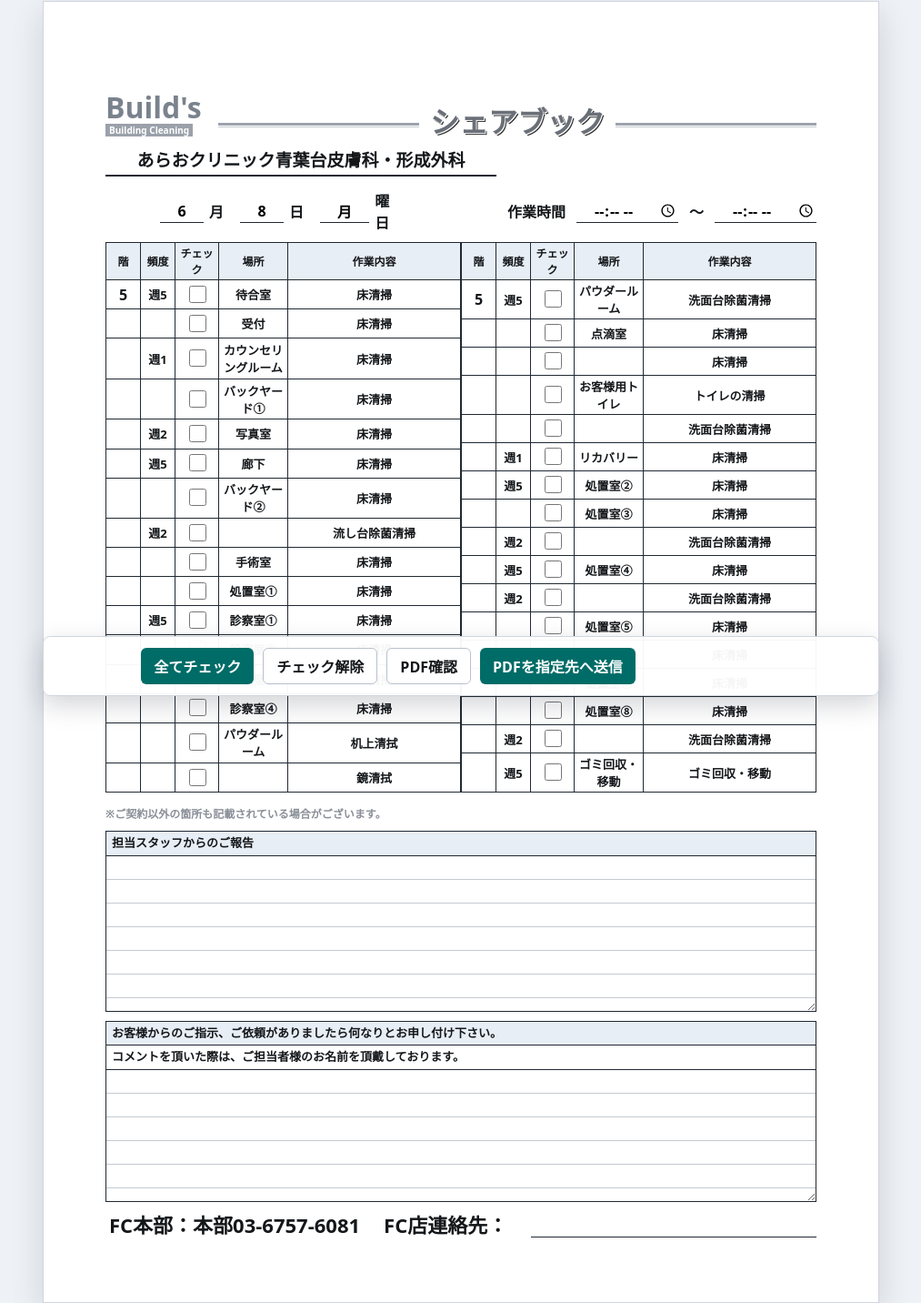
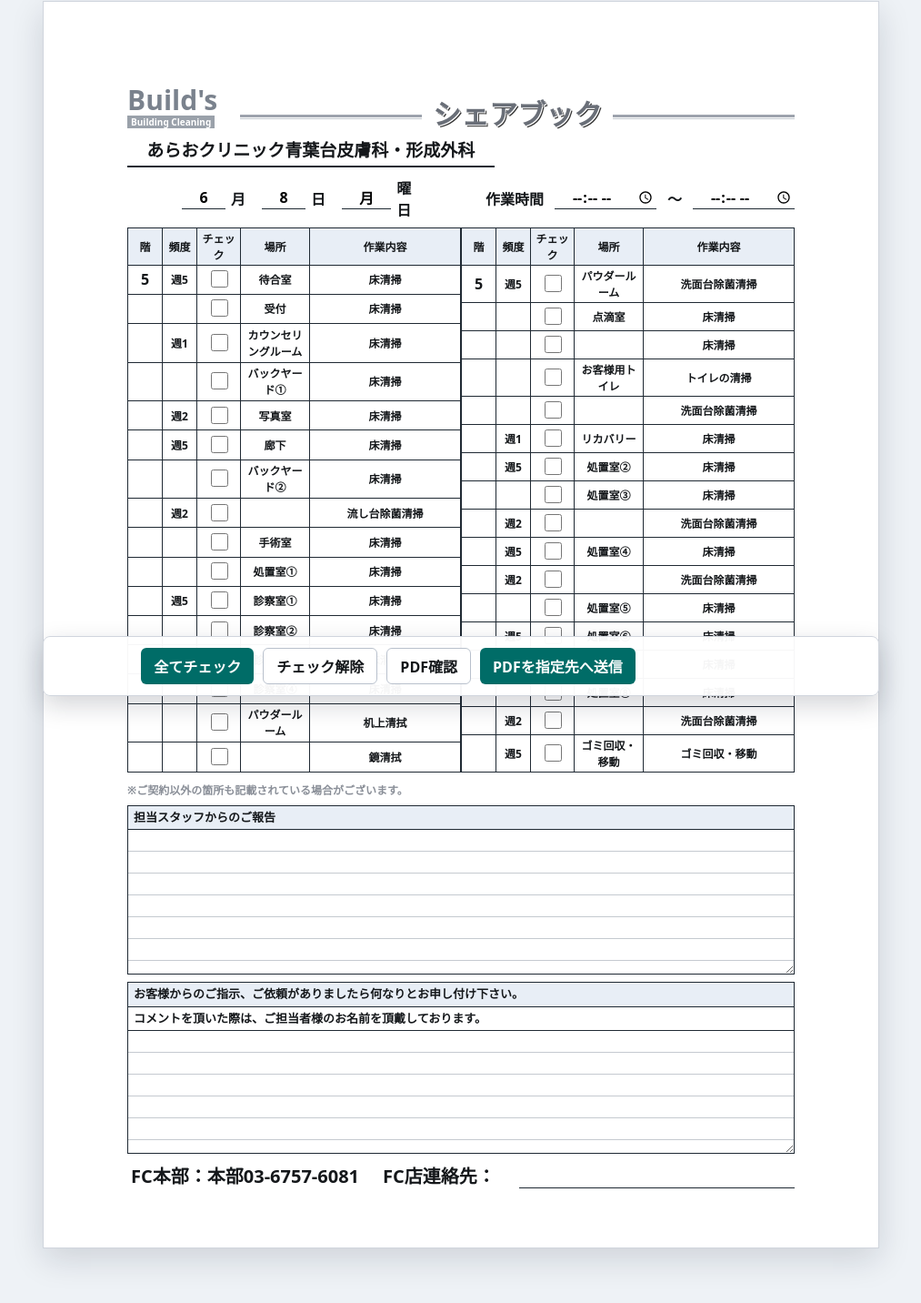
Before and after one commit to kaenapple/clinic-sharebook-report, a website: page index.html in a window 1280 px wide. Shown: the part 17-1449 px from the top of the page at 91% size, without its empty margins (133-1146 px from the left). Drawn offline with nearby package versions, Linux system fonts and the light colour scheme.

Commit message:
Fit report PDF to single A4 page

```diff
--- a/styles.css
+++ b/styles.css
@@ -20,28 +20,29 @@ body {
 .app-shell { display: grid; justify-items: center; gap: 18px; padding: 18px 18px 92px; }
 .sheet {
   width: min(920px, 100%);
-  min-height: 1280px;
-  padding: 100px 68px 70px;
+  aspect-ratio: 210 / 297;
+  min-height: auto;
+  padding: 7.5% 7.4% 5.2%;
   background: var(--paper);
   border: 1px solid #d0d5dd;
   box-shadow: 0 12px 34px rgba(16, 24, 40, 0.14);
 }
-.sheet-title { display: grid; grid-template-columns: 112px 1fr auto 1fr; align-items: end; gap: 12px; margin-bottom: 10px; }
+.sheet-title { display: grid; grid-template-columns: 112px 1fr auto 1fr; align-items: end; gap: 12px; margin-bottom: 8px; }
 .brand { display: grid; align-content: end; color: #7a828d; line-height: 1; }
-.brand strong { font-size: 32px; letter-spacing: 0; }
+.brand strong { font-size: 30px; letter-spacing: 0; }
 .brand span { width: max-content; margin-top: 2px; padding: 2px 4px; background: #9aa1aa; color: #fff; font-size: 10px; font-weight: 700; }
 .title-line { height: 5px; margin-bottom: 10px; border-top: 3px solid #9da3ad; border-bottom: 1px solid #c5cad1; }
-h1 { margin: 0; color: #6a6f78; font-size: 32px; line-height: 1; letter-spacing: 0; text-shadow: 1px 1px 0 #fff, 2px 2px 0 #333; white-space: nowrap; }
-.clinic-name { width: 55%; margin: 0 0 14px; border-bottom: 2px solid var(--line); text-align: center; font-size: 19px; font-weight: 900; line-height: 1.7; }
-.top-fields { display: grid; grid-template-columns: 70px 70px 90px 1fr; align-items: center; gap: 18px; margin: 0 0 10px; padding-left: 60px; font-weight: 800; }
+h1 { margin: 0; color: #6a6f78; font-size: 31px; line-height: 1; letter-spacing: 0; text-shadow: 1px 1px 0 #fff, 2px 2px 0 #333; white-space: nowrap; }
+.clinic-name { width: 55%; margin: 0 0 10px; border-bottom: 2px solid var(--line); text-align: center; font-size: 19px; font-weight: 900; line-height: 1.7; }
+.top-fields { display: grid; grid-template-columns: 70px 70px 90px 1fr; align-items: center; gap: 18px; margin: 0 0 8px; padding-left: 60px; font-weight: 800; }
 .top-fields label { display: flex; align-items: center; gap: 6px; }
 .top-fields input, .contact-line input { min-width: 0; border: 0; border-bottom: 1px solid var(--line); background: transparent; font: inherit; font-weight: 800; text-align: center; }
 .top-fields input { width: 58px; }
 .top-fields .time-field { justify-content: flex-end; gap: 12px; }
 .top-fields .time-field input { width: 112px; }
 .work-tables { display: grid; grid-template-columns: 1fr 1fr; gap: 0; }
-.work-table { width: 100%; border-collapse: collapse; table-layout: fixed; font-size: 13px; font-weight: 800; }
-.work-table th, .work-table td { border: 1px solid var(--line); height: 26px; padding: 2px 4px; text-align: center; vertical-align: middle; }
+.work-table { width: 100%; border-collapse: collapse; table-layout: fixed; font-size: 12px; font-weight: 800; }
+.work-table th, .work-table td { border: 1px solid var(--line); height: 23px; padding: 2px 4px; text-align: center; vertical-align: middle; }
 .work-table th { background: var(--header); font-size: 12px; }
 .work-table th:nth-child(1), .work-table td.floor { width: 38px; }
 .work-table th:nth-child(2), .work-table td.freq { width: 38px; }
@@ -49,9 +50,9 @@ h1 { margin: 0; color: #6a6f78; font-size: 32px; line-height: 1; letter-spacing:
 .work-table th:nth-child(4), .work-table td.place { width: 76px; }
 .work-table td.floor { font-size: 16px; }
 .work-table input[type="checkbox"] { width: 19px; height: 19px; accent-color: var(--ink); }
-.note { margin: 14px 0 6px; color: #8a8f98; font-size: 12px; font-weight: 700; }
-.lined-box { border: 1px solid var(--line); margin-top: 10px; }
-.lined-box h2, .lined-box p { margin: 0; min-height: 25px; padding: 4px 6px; border-bottom: 1px solid var(--line); background: var(--header); font-size: 13px; font-weight: 900; line-height: 1.35; }
+.note { margin: 10px 0 5px; color: #8a8f98; font-size: 12px; font-weight: 700; }
+.lined-box { border: 1px solid var(--line); margin-top: 8px; }
+.lined-box h2, .lined-box p { margin: 0; min-height: 23px; padding: 4px 6px; border-bottom: 1px solid var(--line); background: var(--header); font-size: 13px; font-weight: 900; line-height: 1.35; }
 .lined-box p { background: #fff; }
 .lined-box textarea {
   display: block;
@@ -60,14 +61,14 @@ h1 { margin: 0; color: #6a6f78; font-size: 32px; line-height: 1; letter-spacing:
   border-radius: 0;
   resize: vertical;
   padding: 7px 8px;
-  background: repeating-linear-gradient(to bottom, transparent 0, transparent 25px, var(--soft-line) 26px);
+  background: repeating-linear-gradient(to bottom, transparent 0, transparent 23px, var(--soft-line) 24px);
   color: var(--ink);
   font: inherit;
-  font-size: 15px;
-  line-height: 26px;
+  font-size: 14px;
+  line-height: 24px;
 }
-.customer textarea { min-height: 104px; }
-.contact-line { display: flex; align-items: center; gap: 26px; margin-top: 8px; padding-left: 4px; font-size: 22px; font-weight: 900; }
+.customer textarea { min-height: 90px; }
+.contact-line { display: flex; align-items: center; gap: 26px; margin-top: 8px; padding-left: 4px; font-size: 20px; font-weight: 900; }
 .contact-line input { flex: 1; text-align: left; font-size: 20px; }
 .action-bar {
   position: fixed;
```
